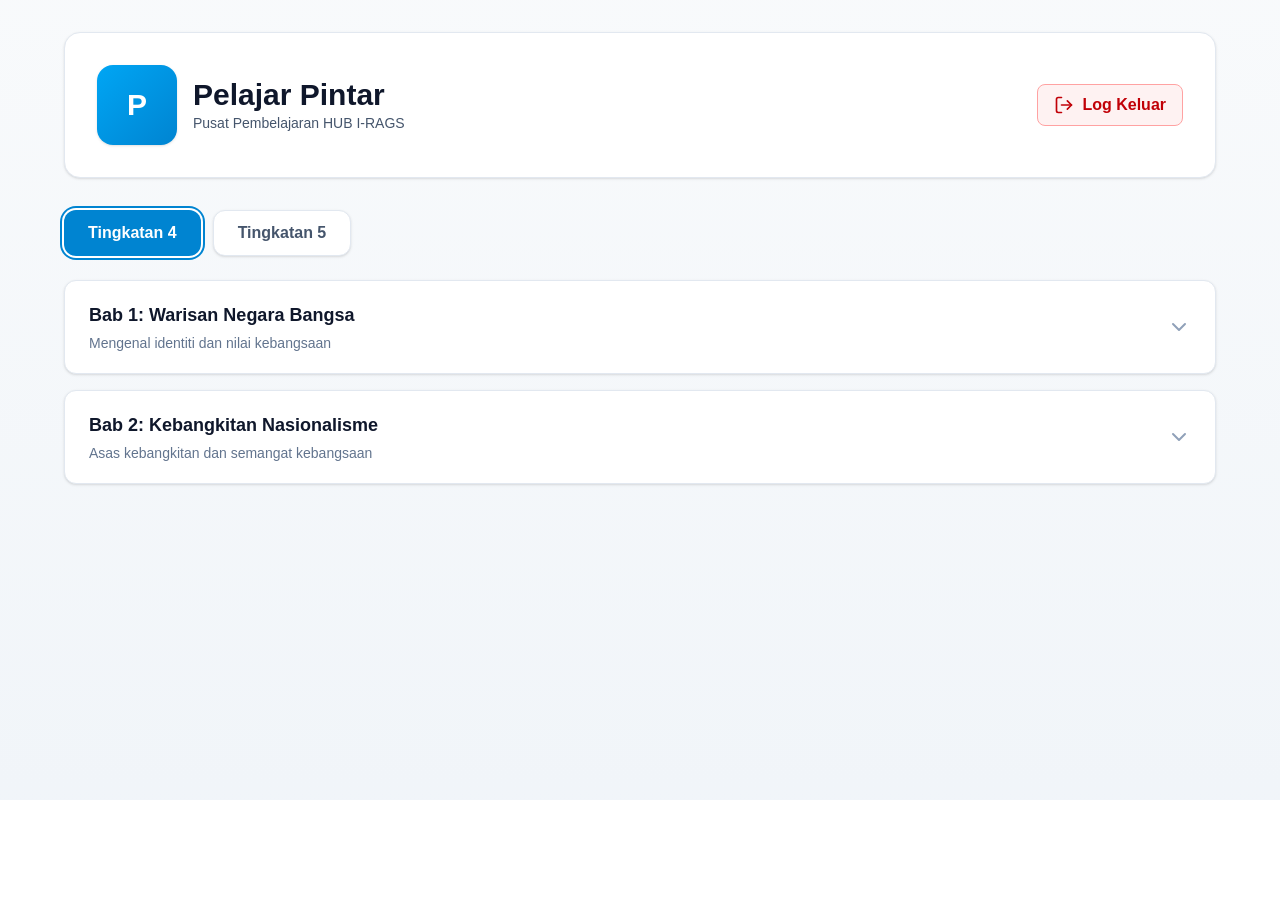
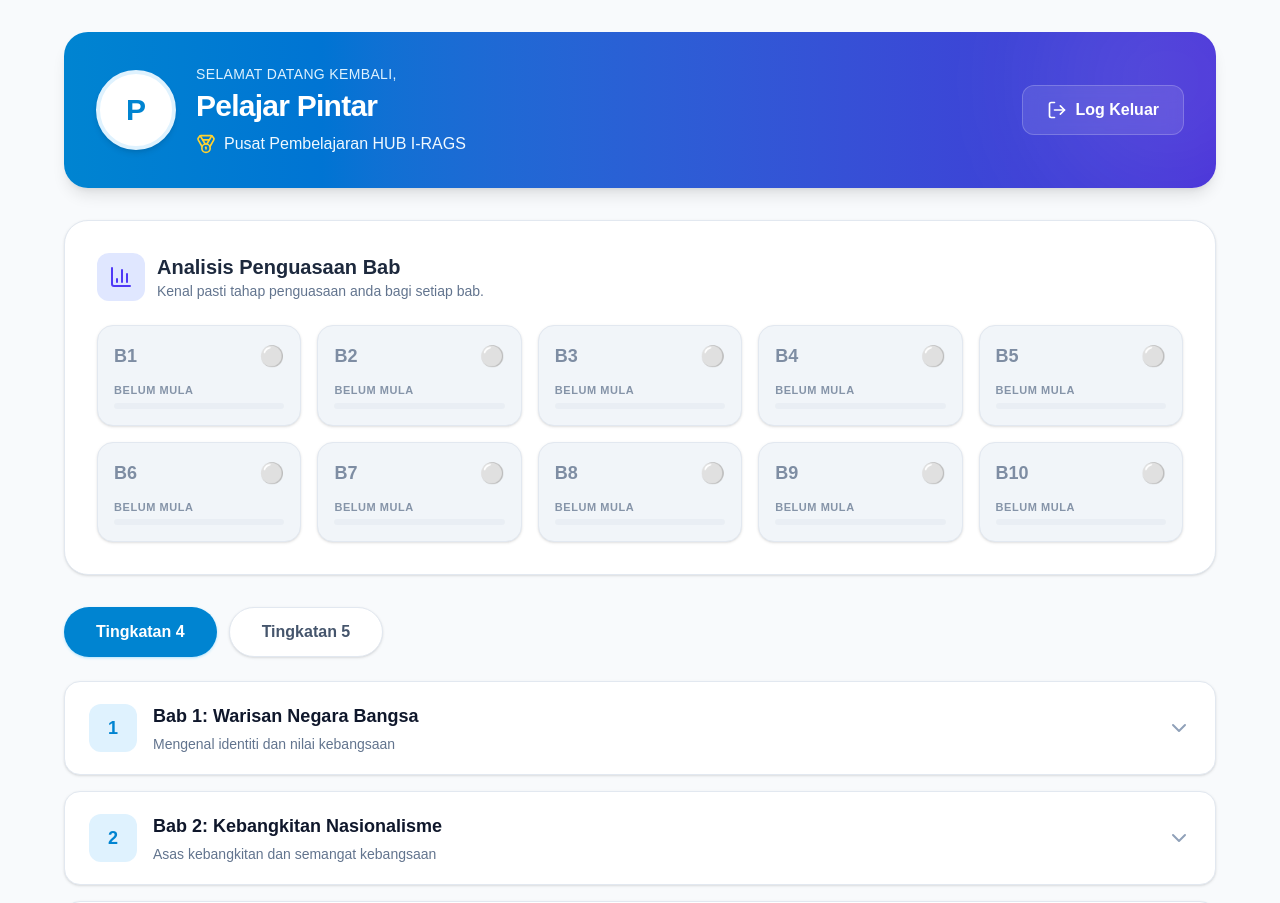
Before and after one commit to nickamariah/sejarah-score-aplus, a Next.js app: page /murid in a window 1280 px wide. Shown: the top 903 px of the page. Before the commit the page ends 800 px from the top, so only its background shows below. Built offline with nearby package versions, Linux system fonts and the light colour scheme; no server answers.

Commit message:
dashboard menarik

```diff
--- a/app/murid/page.tsx
+++ b/app/murid/page.tsx
@@ -10,35 +10,41 @@ import {
   ChevronDown,
   Lock,
   Sparkles,
-  LogOut
+  LogOut,
+  BarChart3,
+  BookOpen
 } from "lucide-react";
-import { Radar, RadarChart, PolarAngleAxis, PolarGrid, PolarRadiusAxis, ResponsiveContainer } from "recharts";
-import { CircularProgressbar, buildStyles } from "react-circular-progressbar";
-import "react-circular-progressbar/dist/styles.css";
 import { collection, query, where, getDocs } from "firebase/firestore";
 import { db } from "../../lib/firebase";
 import Link from "next/link";
-
-const radarData = [
-  { subject: "Pemahaman", A: 88, fullMark: 100 },
-  { subject: "Fakta", A: 82, fullMark: 100 },
-  { subject: "Analisis", A: 76, fullMark: 100 },
-  { subject: "KBAT", A: 90, fullMark: 100 },
-  { subject: "Kreativiti", A: 72, fullMark: 100 },
-];
 
 const chapters = {
   t4: [
     { id: 1, title: "Bab 1: Warisan Negara Bangsa", desc: "Mengenal identiti dan nilai kebangsaan" },
     { id: 2, title: "Bab 2: Kebangkitan Nasionalisme", desc: "Asas kebangkitan dan semangat kebangsaan" },
+    { id: 3, title: "Bab 3: Konflik Dunia & Pendudukan Jepun Di negara Kita", desc: "Perang Dunia dan pendudukan Jepun di negara kita" },
+    { id: 4, title: "Bab 4: Era Peralihan Kuasa British Di Negara Kita", desc: "Perubahan kuasa British dan kesannya" },
+    { id: 5, title: "Bab 5: Persekutuan Tanah Melayu (PTM) 1948", desc: "Pembentukan PTM 1948" },
+    { id: 6, title: "Bab 6: Ancaman Komunis & Perisytiharan Darurat", desc: "Perjuangan menentang ancaman komunis" },
+    { id: 7, title: "Bab 7: Usaha Ke Arah Kemerdekaan", desc: "Gerakan dan rundingan ke arah merdeka" },
+    { id: 8, title: "Bab 8: Pilihan Raya", desc: "Proses pilihan raya awal dan impaknya" },
+    { id: 9, title: "Bab 9: PTM 1957", desc: "Peristiwa penting PTM 1957" },
+    { id: 10, title: "Bab 10: Permasyuran Kemerdekaan", desc: "Upacara dan simbol permasyuran kemerdekaan" },
   ],
   t5: [
     { id: 1, title: "Bab 1: Kedaulatan Negara", desc: "Konsep dan kepentingan kedaulatan" },
     { id: 2, title: "Bab 2: Perlembagaan Persekutuan", desc: "Rangka perlembagaan dan hak" },
+    { id: 3, title: "Bab 3: Raja berperlembagaan & Demokrasi Berparlimen", desc: "Peranan Raja dan Parlimen" },
+    { id: 4, title: "Bab 4: Sistem Persekutuan", desc: "Susunan dan fungsi kerajaan persekutuan" },
+    { id: 5, title: "Bab 5: Pembentukan Malaysia", desc: "Proses dan isu pembentukan Malaysia" },
+    { id: 6, title: "Bab 6: Cabaran Selepas Pembentukaan Malaysia", desc: "Isu sosial dan politik pasca pembentukan" },
+    { id: 7, title: "Bab 7: Membina Kesejahteraan Negara", desc: "Dasar dan program membina kesejahteraan" },
+    { id: 8, title: "Bab 8: Membina Kemakmuran Negara", desc: "Strategi pembangunan ekonomi" },
+    { id: 9, title: "Bab 9: Dasar Luar Malaysia", desc: "Pendekatan dan kepentingan dasar luar" },
+    { id: 10, title: "Bab 10: Kecemerlangan Malaysia di Persada Dunia", desc: "Peranan Malaysia di pentas antarabangsa" },
   ]
 };
 
-// 🌟 SENARAI MODUL BARU (GAMES DIBUANG)
 const modules = [
   { id: 1, name: "Ujian Diagnostik", icon: Zap, color: "amber", note: "Wajib dijawab untuk penentuan aras." },
   { id: 2, name: "Bimbingan AI (RAG)", icon: Sparkles, color: "purple", note: "Sesi bimbingan berdasarkan kelemahan anda." },
@@ -53,32 +59,21 @@ export default function MuridDashboard() {
   const [completedModules, setCompletedModules] = useState<string[]>([]);
   const [skorBab, setSkorBab] = useState<Record<number, number>>({});
   const [docIds, setDocIds] = useState<Record<number, string>>({});
-
   const [aiSelesai, setAiSelesai] = useState<string[]>([]);
 
-  // ===============================================================
-  // TARIK DATA MURID & MODULES YANG DAH SIAP
-  // ===============================================================
   useEffect(() => {
     try {
       const raw = localStorage.getItem("currentUser");
       if (raw) {
         const user = JSON.parse(raw);
         setUserData(user);
-        if (user.tingkatan?.toString() === "5") {
-          setActiveLevel("t5");
-        } else {
-          setActiveLevel("t4");
-        }
+        if (user.tingkatan?.toString() === "5") setActiveLevel("t5");
       }
       const comp = JSON.parse(localStorage.getItem("completedModules") || "[]");
       setCompletedModules(comp);
     } catch (e) {}
   }, []);
 
-  // ===============================================================
-  // TARIK MARKAH & SEMAK STATUS AI DARI FIREBASE
-  // ===============================================================
   useEffect(() => {
     const tarikDataFirebase = async () => {
       const rawUser = localStorage.getItem("currentUser");
@@ -111,18 +106,13 @@ export default function MuridDashboard() {
           if (data.chapterId) selesaiChat.push(data.chapterId);
         });
         setAiSelesai(selesaiChat);
-
       } catch (error) {
-        console.error("Ralat tarik data Firebase:", error);
+        console.error("Ralat tarik data:", error);
       }
     };
-
     tarikDataFirebase();
   }, [activeLevel]);
 
-  // ===============================================================
-  // LOG KELUAR (CUCI MEMORI SUPAYA TAK BOCOR KE MURID LAIN)
-  // ===============================================================
   const handleLogout = () => {
     localStorage.removeItem("currentUser");
     localStorage.removeItem("completedModules");
@@ -131,17 +121,9 @@ export default function MuridDashboard() {
 
   const openModule = (chapterId: number, moduleId: number, aras: string) => {
     const t = activeLevel === "t4" ? "4" : "5";
-
-    if (moduleId === 1) {
-      window.location.href = `/jawab?tingkatan=${t}&bab=Bab ${chapterId}`;
-    }
-    else if (moduleId === 2) {
-      const formatBab = `tingkatan${t}_bab${chapterId}_sub1.1`;
-      window.location.href = `/pembelajaran?bab=${formatBab}&aras=${aras}`;
-    }
-    else if (moduleId === 3) {
-      window.location.href = `/post-test?tingkatan=${t}&bab=${chapterId}`;
-    }
+    if (moduleId === 1) window.location.href = `/jawab?tingkatan=${t}&bab=Bab ${chapterId}`;
+    else if (moduleId === 2) window.location.href = `/pembelajaran?bab=tingkatan${t}_bab${chapterId}_sub1.1&aras=${aras}`;
+    else if (moduleId === 3) window.location.href = `/post-test?tingkatan=${t}&bab=${chapterId}`;
   };
 
   const getAdaptiveMeta = (chapterId: number, moduleId: number) => {
@@ -150,10 +132,12 @@ export default function MuridDashboard() {
 
     const formatBabKey = `tingkatan${activeLevel === "t4" ? "4" : "5"}_bab${chapterId}`;
     const isBimbinganSelesai = aiSelesai.some(id => id.includes(formatBabKey));
+    const isPostTestSelesai = completedModules.includes(`${activeLevel}-ch${chapterId}-mod3`);
 
     if (skor === undefined) {
       if (moduleId !== 1) meta.adaptiveLocked = true;
-    } else if (skor >= 80) {
+    } else if (skor >= 80 || isPostTestSelesai) {
+      // JIKA LULUS ATAU DAH SIAP POST TEST
       if ([2, 3].includes(moduleId)) meta.hidden = true;
     } else if (skor >= 50) {
       meta.aras = "sederhana";
@@ -167,71 +151,131 @@ export default function MuridDashboard() {
     return meta;
   };
 
+  // 🌟 FUNGSI BARU: ANALISIS STATUS PENGUASAAN SETIAP BAB
+  const getChapterStatus = (chapterId: number) => {
+    const skor = skorBab[chapterId];
+    const formatBabKey = `tingkatan${activeLevel === "t4" ? "4" : "5"}_bab${chapterId}`;
+    const isBimbinganSelesai = aiSelesai.some(id => id.includes(formatBabKey));
+    const isPostTestSelesai = completedModules.includes(`${activeLevel}-ch${chapterId}-mod3`);
+
+    if (skor === undefined) {
+      return { label: "Belum Mula", color: "bg-slate-100 text-slate-500 border-slate-200", bar: "w-0", icon: "⚪" };
+    }
+    if (skor >= 80 || isPostTestSelesai) {
+      return { label: "Kuasai", color: "bg-emerald-50 text-emerald-700 border-emerald-200", bar: "w-full bg-emerald-500", icon: "✅" };
+    }
+    if (isBimbinganSelesai) {
+      return { label: "Sedia Ujian", color: "bg-sky-50 text-sky-700 border-sky-200", bar: "w-3/4 bg-sky-500", icon: "🚀" };
+    }
+    return { label: "Bimbingan", color: "bg-amber-50 text-amber-700 border-amber-200", bar: "w-1/2 bg-amber-400 animate-pulse", icon: "⏳" };
+  };
+
   const currentChapters = activeLevel === "t4" ? chapters.t4 : chapters.t5;
-  const totalModules = currentChapters.length * modules.length;
-  const completedCount = completedModules.filter((k) => k.startsWith(activeLevel)).length;
-  const masteryPercent = totalModules ? Math.round((completedCount / totalModules) * 100) : 0;
 
   return (
-    <div className="min-h-screen bg-gradient-to-b from-slate-50 to-slate-100 px-4 py-8 md:px-6 font-sans text-slate-900">
+    <div className="min-h-screen bg-slate-50 px-4 py-8 md:px-6 font-sans text-slate-900">
       <div className="mx-auto max-w-6xl">
 
-        {/* HEADER PROFIL */}
-        <motion.div initial={{ opacity: 0, y: -20 }} animate={{ opacity: 1, y: 0 }} className="rounded-2xl bg-white p-6 md:p-8 shadow-sm border border-slate-200 mb-8">
-          <div className="flex flex-col gap-4 md:flex-row md:items-center md:justify-between">
-            <div className="flex items-center gap-4">
-              <div className="flex h-16 w-16 md:h-20 md:w-20 items-center justify-center rounded-2xl bg-gradient-to-br from-sky-500 to-sky-600 text-2xl md:text-3xl font-bold text-white shadow">
-                {userData?.name ? userData.name.charAt(0).toUpperCase() : (userData?.nama ? userData.nama.charAt(0).toUpperCase() : "P")}
+        {/* HEADER PROFIL YANG CANTIK */}
+        <motion.div initial={{ opacity: 0, y: -20 }} animate={{ opacity: 1, y: 0 }} className="rounded-3xl bg-gradient-to-r from-sky-600 to-indigo-700 p-8 shadow-lg text-white mb-8 relative overflow-hidden">
+          <div className="absolute top-0 right-0 w-64 h-64 bg-white/10 rounded-full blur-3xl -mr-20 -mt-20"></div>
+          <div className="flex flex-col gap-6 md:flex-row md:items-center md:justify-between relative z-10">
+            <div className="flex items-center gap-5">
+              <div className="flex h-20 w-20 items-center justify-center rounded-full bg-white text-3xl font-extrabold text-sky-600 shadow-md border-4 border-sky-100">
+                {userData?.name ? userData.name.charAt(0).toUpperCase() : "P"}
               </div>
               <div>
-                <h1 className="text-2xl md:text-3xl font-bold text-slate-900">{userData?.name || userData?.nama || "Pelajar Pintar"}</h1>
-                <p className="text-sm text-slate-600">Pusat Pembelajaran HUB I-RAGS</p>
+                <p className="text-sky-100 font-medium tracking-wide uppercase text-sm mb-1">Selamat datang kembali,</p>
+                <h1 className="text-3xl font-extrabold tracking-tight">{userData?.name || "Pelajar Pintar"}</h1>
+                <p className="text-sky-50 flex items-center gap-2 mt-2">
+                  <Medal className="w-5 h-5 text-amber-300" /> Pusat Pembelajaran HUB I-RAGS
+                </p>
               </div>
             </div>
-            <button onClick={handleLogout} className="flex items-center justify-center gap-2 px-4 py-2 rounded-lg border border-red-300 bg-red-50 text-red-700 font-semibold hover:bg-red-100 transition">
+            <button onClick={handleLogout} className="flex items-center justify-center gap-2 px-6 py-3 rounded-xl bg-white/10 hover:bg-white/20 text-white font-bold backdrop-blur-sm border border-white/20 transition-all">
               <LogOut className="w-5 h-5" /> Log Keluar
             </button>
           </div>
         </motion.div>
 
+        {/* 🌟 KOTAK ANALISIS PENGUASAAN BAB (FUNGSI BARU) */}
+        <motion.div initial={{ opacity: 0, y: 10 }} animate={{ opacity: 1, y: 0 }} className="bg-white rounded-3xl p-6 md:p-8 shadow-sm border border-slate-200 mb-8">
+          <div className="flex items-center gap-3 mb-6">
+            <div className="p-3 bg-indigo-100 text-indigo-600 rounded-xl">
+              <BarChart3 className="w-6 h-6" />
+            </div>
+            <div>
+              <h2 className="text-xl font-bold text-slate-800">Analisis Penguasaan Bab</h2>
+              <p className="text-sm text-slate-500">Kenal pasti tahap penguasaan anda bagi setiap bab.</p>
+            </div>
+          </div>
+
+          <div className="grid grid-cols-2 md:grid-cols-5 gap-4">
+            {currentChapters.map((ch) => {
+              const status = getChapterStatus(ch.id);
+              return (
+                <div key={ch.id} className={`p-4 rounded-2xl border ${status.color} flex flex-col gap-3 shadow-sm transition-all hover:shadow-md`}>
+                  <div className="flex justify-between items-start">
+                    <span className="font-bold text-lg opacity-80">B{ch.id}</span>
+                    <span className="text-xl">{status.icon}</span>
+                  </div>
+                  <div>
+                    <p className="text-[11px] font-bold uppercase tracking-wider mb-1 opacity-75">{status.label}</p>
+                    <div className="h-1.5 w-full bg-slate-200/50 rounded-full overflow-hidden">
+                      <div className={`h-full ${status.bar} rounded-full`}></div>
+                    </div>
+                  </div>
+                </div>
+              );
+            })}
+          </div>
+        </motion.div>
+
         {/* TABS TINGKATAN */}
-        <motion.div initial={{ opacity: 0, y: 10 }} animate={{ opacity: 1, y: 0 }} className="mb-6 flex gap-3">
+        <div className="mb-6 flex gap-3">
           {["t4", "t5"].map((level) => (
             <button
               key={level}
               onClick={() => { setActiveLevel(level as "t4" | "t5"); setExpandedChapter(null); }}
-              className={`px-6 py-2.5 rounded-xl font-bold transition-all shadow-sm ${
-                activeLevel === level ? "bg-sky-600 text-white ring-2 ring-sky-600 ring-offset-2" : "bg-white text-slate-600 border border-slate-200 hover:bg-slate-50"
+              className={`px-8 py-3 rounded-full font-bold transition-all shadow-sm ${
+                activeLevel === level ? "bg-sky-600 text-white shadow-sky-200" : "bg-white text-slate-600 border border-slate-200 hover:bg-slate-50"
               }`}
             >
               Tingkatan {level === "t4" ? "4" : "5"}
             </button>
           ))}
-        </motion.div>
+        </div>
 
         {/* SENARAI BAB & MODUL */}
-        <motion.div className="space-y-4">
-          {currentChapters.map((chapter, index) => (
-            <motion.div key={chapter.id} initial={{ opacity: 0, y: 10 }} animate={{ opacity: 1, y: 0 }} transition={{ delay: index * 0.05 }} className="bg-white rounded-xl border border-slate-200 shadow-sm overflow-hidden">
+        <div className="space-y-4">
+          {currentChapters.map((chapter) => (
+            <div key={chapter.id} className="bg-white rounded-2xl border border-slate-200 shadow-sm overflow-hidden">
 
+              {/* KEPALA BAB */}
               <button onClick={() => setExpandedChapter(expandedChapter === chapter.id ? null : chapter.id)} className="w-full px-6 py-5 flex items-center justify-between hover:bg-slate-50 transition-colors">
-                <div className="text-left flex-1">
-                  <h3 className="font-bold text-lg text-slate-900">{chapter.title}</h3>
-                  <p className="text-sm text-slate-500 mt-1">{chapter.desc}</p>
+                <div className="text-left flex-1 flex items-center gap-4">
+                  <div className="hidden sm:flex w-12 h-12 bg-sky-100 text-sky-600 rounded-xl items-center justify-center font-bold text-lg">
+                    {chapter.id}
+                  </div>
+                  <div>
+                    <h3 className="font-bold text-lg text-slate-900">{chapter.title}</h3>
+                    <p className="text-sm text-slate-500 mt-1">{chapter.desc}</p>
+                  </div>
                 </div>
-                <div className="flex items-center gap-4">
+                <div className="flex items-center gap-4 shrink-0">
                   {skorBab[chapter.id] !== undefined && (
-                    <span className={`px-4 py-1.5 rounded-lg text-sm font-bold border shadow-sm ${skorBab[chapter.id] >= 80 ? 'bg-emerald-50 border-emerald-200 text-emerald-700' : skorBab[chapter.id] >= 50 ? 'bg-amber-50 border-amber-200 text-amber-700' : 'bg-red-50 border-red-200 text-red-700'}`}>
+                    <span className={`px-4 py-1.5 rounded-full text-sm font-bold border shadow-sm ${skorBab[chapter.id] >= 80 ? 'bg-emerald-50 border-emerald-200 text-emerald-700' : skorBab[chapter.id] >= 50 ? 'bg-amber-50 border-amber-200 text-amber-700' : 'bg-red-50 border-red-200 text-red-700'}`}>
                       Skor: {skorBab[chapter.id]}%
                     </span>
                   )}
-                  <ChevronDown className="w-6 h-6 text-slate-400" />
+                  <ChevronDown className={`w-6 h-6 text-slate-400 transition-transform ${expandedChapter === chapter.id ? "rotate-180" : ""}`} />
                 </div>
               </button>
 
+              {/* ISI MODUL */}
               <AnimatePresence>
                 {expandedChapter === chapter.id && (
-                  <motion.div initial={{ height: 0 }} animate={{ height: "auto" }} exit={{ height: 0 }} className="border-t border-slate-200 bg-slate-50/50 p-6 overflow-hidden">
+                  <motion.div initial={{ height: 0 }} animate={{ height: "auto" }} exit={{ height: 0 }} className="border-t border-slate-100 bg-slate-50/50 p-6 overflow-hidden">
                     <div className="grid gap-4 sm:grid-cols-2">
                       {modules.map((module) => {
                         const Icon = module.icon;
@@ -241,12 +285,11 @@ export default function MuridDashboard() {
                         const isModul1Completed = module.id === 1 && skorBab[chapter.id] !== undefined;
                         const formatBabKey = `tingkatan${activeLevel === "t4" ? "4" : "5"}_bab${chapter.id}`;
                         const isModul2Completed = module.id === 2 && aiSelesai.some(id => id.includes(formatBabKey));
-
                         const isButtonDisabled = adaptive.adaptiveLocked || (module.id === 1 && isModul1Completed);
 
                         return (
-                          <div key={module.id} className={`p-5 rounded-xl border ${adaptive.adaptiveLocked ? 'bg-slate-100 border-slate-200' : (isModul1Completed || isModul2Completed) ? 'bg-emerald-50 border-emerald-200' : 'bg-white border-sky-200 shadow-sm'} flex items-start gap-4 transition-all hover:shadow-md`}>
-                            <div className={`p-3 rounded-xl shrink-0 shadow-inner ${adaptive.adaptiveLocked ? 'bg-slate-200 text-slate-500' : (isModul1Completed || isModul2Completed) ? 'bg-emerald-100 text-emerald-600' : 'bg-gradient-to-br from-sky-100 to-sky-200 text-sky-700'}`}>
+                          <div key={module.id} className={`p-5 rounded-2xl border ${adaptive.adaptiveLocked ? 'bg-slate-100 border-slate-200' : (isModul1Completed || isModul2Completed) ? 'bg-emerald-50 border-emerald-200' : 'bg-white border-sky-200 shadow-sm'} flex items-start gap-4 transition-all hover:shadow-md`}>
+                            <div className={`p-3 rounded-xl shrink-0 shadow-inner ${adaptive.adaptiveLocked ? 'bg-slate-200 text-slate-400' : (isModul1Completed || isModul2Completed) ? 'bg-emerald-100 text-emerald-600' : 'bg-sky-100 text-sky-600'}`}>
                               {adaptive.adaptiveLocked ? <Lock className="w-6 h-6" /> : <Icon className="w-6 h-6" />}
                             </div>
                             <div className="flex-1">
@@ -261,25 +304,24 @@ export default function MuridDashboard() {
                                 ) : <div />}
 
                                 <div className="flex gap-2">
-                                  {/* LOGIK KUNCI SEMAKAN */}
                                   {module.id === 1 && isModul1Completed ? (
                                     (skorBab[chapter.id] >= 80 || completedModules.includes(`${activeLevel}-ch${chapter.id}-mod3`)) ? (
                                       <Link href={`/student/semakan-ujian/${docIds[chapter.id]}`} className="bg-indigo-100 text-indigo-700 hover:bg-indigo-200 px-4 py-2 rounded-lg font-bold text-sm transition shadow border border-indigo-200 flex items-center gap-2">
-                                        🔍 Lihat Semakan
+                                        🔍 Semakan
                                       </Link>
                                     ) : (
                                       <button disabled className="bg-slate-100 text-slate-400 border-slate-200 px-4 py-2 rounded-lg font-bold text-sm shadow-sm flex items-center gap-2 cursor-not-allowed">
-                                        🔒 Semakan Dikunci
+                                        🔒 Dikunci
                                       </button>
                                     )
                                   ) : (
                                     <button
                                       onClick={() => openModule(chapter.id, module.id, adaptive.aras)}
                                       disabled={isButtonDisabled}
-                                      className={`px-4 py-2 text-sm font-bold rounded-lg transition-all shadow border ${
+                                      className={`px-5 py-2.5 text-sm font-bold rounded-xl transition-all shadow-sm border ${
                                         isButtonDisabled
                                           ? 'bg-slate-200 text-slate-400 border-slate-300 cursor-not-allowed'
-                                          : 'bg-sky-600 text-white hover:bg-sky-700 border-sky-700'
+                                          : 'bg-sky-600 text-white hover:bg-sky-700 border-sky-700 hover:shadow-md'
                                       }`}
                                     >
                                       {adaptive.adaptiveLocked ? 'Terkunci 🔒' : module.id === 1 ? 'Jawab Ujian 📝' : 'Buka Modul 🚀'}
@@ -296,9 +338,9 @@ export default function MuridDashboard() {
                 )}
               </AnimatePresence>
 
-            </motion.div>
+            </div>
           ))}
-        </motion.div>
+        </div>
       </div>
     </div>
   );
```
